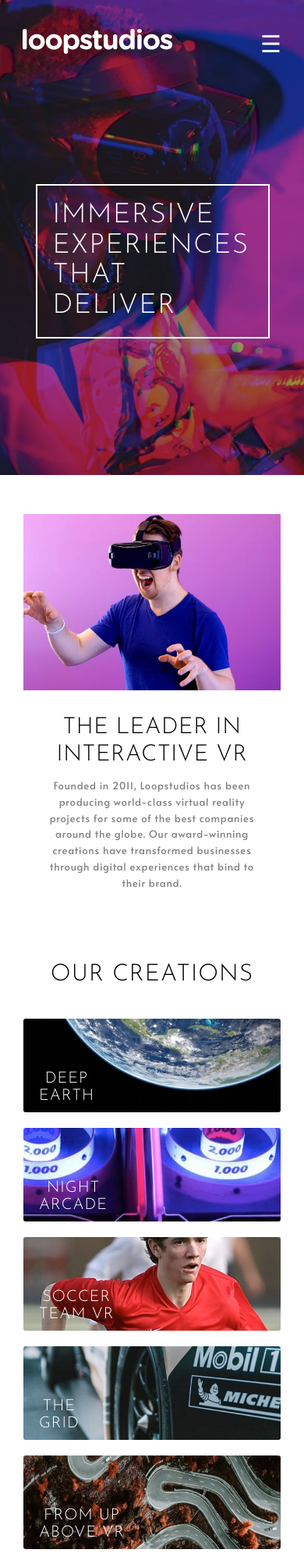
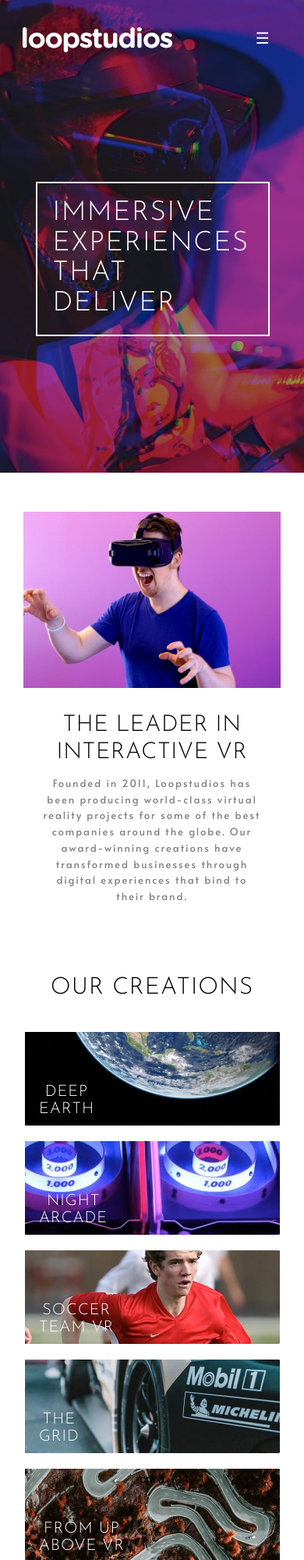
Before and after one commit to MJ-Ibikunle/loopstudio, a plain HTML site: page index.html in a window 390 px wide. Shown: the top 2000 px of the page at 78% size. Drawn offline with Linux system fonts and the light colour scheme.

Commit message:
corrected some design

```diff
--- a/index.html
+++ b/index.html
@@ -35,7 +35,7 @@
 
         <div class="main">
           <div class="section-2">
-                  <div><img src="/images/mobile/image-interactive.jpg" alt=""></div>
+                  <div><img src="/images/desktop/image-interactive.jpg" alt=""></div>
                   <div class="text">
                     <h2>THE LEADER IN<br>INTERACTIVE VR</h2>
                     <p>
@@ -53,52 +53,52 @@
                     <a class="see-all" href="#">SEE ALL</a>
                   </div>
                   <div class="grid-container">
-                    <div class="card">
-                        <img src="/images/mobile/image-deep-earth.jpg" alt="">
+                    <div class="card one">
+                        <img src="/images/desktop/image-deep-earth.jpg" alt="">
                         <div class="text-div">
                             <a href="#">DEEP <br> EARTH</a>
                         </div>
                     </div>
-                    <div class="card">
-                        <img src="/images/mobile/image-night-arcade.jpg" alt="">
+                    <div class="card two">
+                        <img src="/images/desktop/image-night-arcade.jpg" alt="">
                         <div class="text-div">
                             <a href="#">NIGHT<br>ARCADE</a>
                         </div>
                     </div>
-                    <div class="card">
-                        <img src="/images/mobile/image-soccer-team.jpg" alt="">
+                    <div class="card three">
+                        <img src="/images/desktop/image-soccer-team.jpg" alt="">
                         <div class="text-div">
                             <a href="#">SOCCER<br> TEAM VR</a>
                         </div>
                     </div>
 
-                    <div class="card">
-                        <img src="/images/mobile/image-grid.jpg" alt="">
+                    <div class="card four">
+                        <img src="/images/desktop/image-grid.jpg" alt="">
                         <div class="text-div">
                             <a href="#">THE <br>GRID</a>
                         </div>
                     </div>
 
-                    <div class="card">
-                        <img src="/images/mobile/image-from-above.jpg" alt="">
+                    <div class="card five">
+                        <img src="/images/desktop/image-from-above.jpg" alt="">
                         <div class="text-div">
                             <a href="#">FROM UP <br>ABOVE VR</a>
                         </div>card
                     </div>
-                    <div class="card">
-                        <img src="/images/mobile/image-pocket-borealis.jpg" alt="">
+                    <div class="card six">
+                        <img src="/images/desktop/image-pocket-borealis.jpg" alt="">
                         <div class="text-div">
                             <a href="#">POCKET <br>BOREALIS</a>
                         </div>
                     </div>
-                    <div class="card">
-                        <img src="/images/mobile/image-curiosity.jpg" alt="">
+                    <div class="card seven">
+                        <img src="/images/desktop/image-curiosity.jpg" alt="">
                         <div class="text-div">
                             <a href="#">THE <br>CURIOSITY</a>
                         </div>
                     </div>
-                    <div class="card">
-                        <img src="/images/mobile/image-fisheye.jpg" alt="">
+                    <div class="card eight">
+                        <img src="/images/desktop/image-fisheye.jpg" alt="">
                         <div class="text-div">
                             <a href="#">MAKE IT <br> FISHEYE</a>
                         </div>
@@ -147,16 +147,8 @@
           <img src="/images/icon-pinterest.svg" alt="">
           <img src="/images/icon-instagram.svg" alt="">
         </div>
-        <div class="copyright">
-          © 2021 Loopstudios. All rights reserved.
-        </div>
-
-      </div>
 
 
-       <div class="attribution">
-        Challenge by <a href="https://www.frontendmentor.io?ref=challenge" target="_blank">Frontend Mentor</a>.
-        Coded by <a href="#">MJ</a>.
       </div>
   </div>
 </body>
--- a/style.css
+++ b/style.css
@@ -17,9 +17,6 @@ h1, h2, h3, .text-div a, .hero-text {
 }
 
 
-.attribution { font-size: 11px; text-align: center; }
-.attribution a { color: hsl(228, 45%, 44%); }
-
 *{
     margin: 0;
     padding: 0;
@@ -33,16 +30,18 @@ h1, h2, h3, .text-div a, .hero-text {
     position: relative;
 }
 header {
-    background: linear-gradient(rgba(0, 0, 0, 0.4), rgba(0, 0, 0, 0.4)), url('images/mobile/image-hero.jpg') center /contain no-repeat;
+    background: linear-gradient(rgba(0, 0, 0, 0.4), rgba(0, 0, 0, 0.4)), url('/images/desktop/image-hero.jpg') center /contain no-repeat;
     background-size: 1440px 700px;
     width: 100%;
     position: relative;
 }
 .nav{
     display: flex;
-    justify-content: space-between;
-    padding:65px 120px;
+    justify-content:space-between ;
+    padding:30px 100px;
     align-items: center;
+    width: 100%;
+    align-content: center;
 }
 .nav-links a{
     color: white;
@@ -87,13 +86,13 @@ header {
 }
 .section-2 .text{
     background-color: white;
-    padding: 50px 0px 5px 50px;
+    padding: 50px 0px 10px 50px;
     margin-bottom: 100px;
     position: absolute;
     max-width: 300px;
     right: 0;
     bottom: 0;
-    transform: translateY(50%);
+    transform: translateY(40%);
 }
 .section-2 h2{
     margin-bottom: 12px;
@@ -102,11 +101,11 @@ header {
     line-height: 35px;
 }
 .section-2 p{
-    line-height: 16px ;
+    line-height: 15px ;
     color: black;
     opacity: 0.5;
-    font-size:7.5px;
-    letter-spacing: 0.8px;
+    font-size:14px;
+    letter-spacing: 2px;
 }
 
 .section-3 .heading {
@@ -135,7 +134,7 @@ header {
 }
 .card{
     position: relative;
-    height: 260px;
+    height: 450px;
     overflow: hidden;
     border-radius: 3px;
 }
@@ -181,10 +180,9 @@ footer{
 .socials img{
     padding-left: 10px;
 }
-.copyright{
-    opacity: 0.5;
+.footer-mobile{
+    display: none;
 }
-
 
 
 @media screen and (max-width:800px){
@@ -205,10 +203,12 @@ footer{
     }
     .menu-toggle {
         display: flex;
-        font-size: 30px;
+        font-size: 20px;
         background: none;
         cursor: pointer;
         color: white;
+        width: 10%;
+        padding-bottom: 10px;
     }
 
     .nav .nav-links{
@@ -315,4 +315,34 @@ footer{
         color: white;
     }
 
+    .card img{
+        display: none;
+    }
+
+    .one {
+        background: url('/images/mobile/image-deep-earth.jpg') center /contain no-repeat;
+    }
+    .two{
+        background:url('/images/mobile/image-night-arcade.jpg') center /contain no-repeat;
+    }
+    .three{
+        background: url('/images/mobile/image-soccer-team.jpg') center /contain no-repeat;
+    }
+    .four{
+        background: url('/images/mobile/image-grid.jpg') center /contain no-repeat;
+    }
+    .five{
+        background: url('/images/mobile/image-from-above.jpg') center /contain no-repeat;
+    }
+    .six{
+        background: url('/images/mobile/image-pocket-borealis.jpg') center /contain no-repeat;
+    }
+    .seven{
+        background: url('/images/mobile/image-curiosity.jpg')center /contain no-repeat;
+    }
+    .eight{
+        background: url('/images/mobile/image-fisheye.jpg') center /contain no-repeat;
+    }
+
+
 }
```
